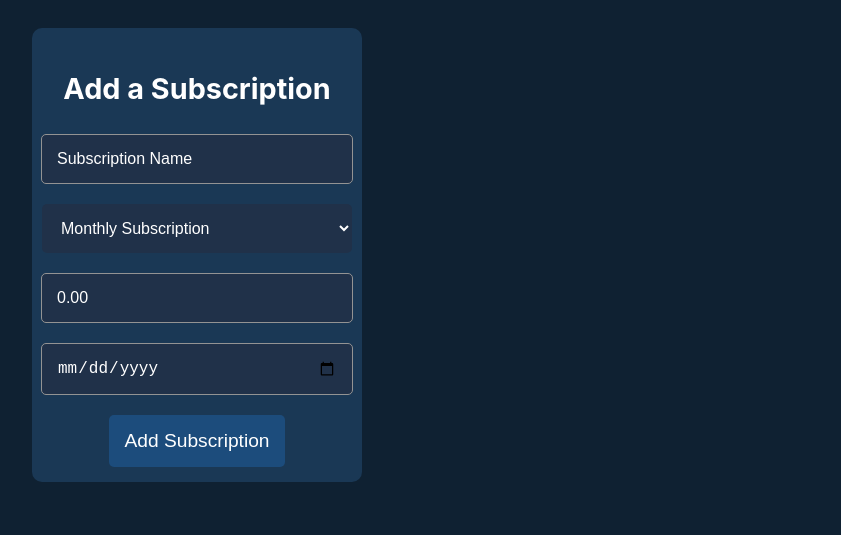
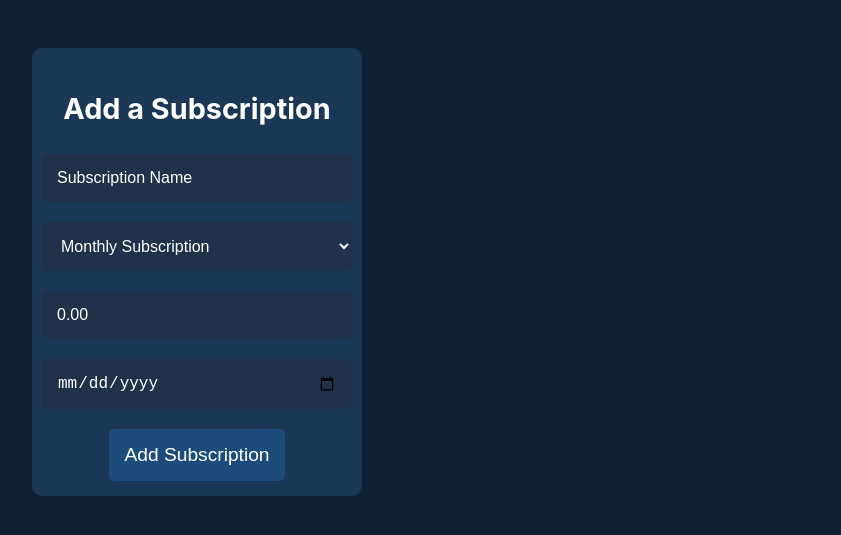
Before and after one commit to phsworks/subscriptions-app, a website built with Vite: page index.html in a window 1280 px wide. Shown: the part 89-624 px from the top of the page, without its empty margins (88-929 px from the left). Built offline with nearby package versions, Linux system fonts and the light colour scheme; some packages are replaced by stand-ins of ours; no server answers; the database is empty.

Commit message:
height adjustments

```diff
--- a/src/style.css
+++ b/src/style.css
@@ -30,8 +30,7 @@ h1 {
   justify-content: center;
   align-items: center;
   gap: 20px;
-  padding-left: 20px;
-  padding-right: 20px;
+  padding: 20px 20px 60px 20px;
 }
 
 .add-subscription-section {
@@ -62,10 +61,11 @@ h1 {
     width: 280px;
     background-color: #203149;
     color: white;
-    border: 1px solid rgb(147, 147, 147);
     padding: 15px;
     border-radius: 5px;
     font-size: 1.0rem;
+    border: none;
+
   }
 
   ::placeholder {
@@ -74,7 +74,6 @@ h1 {
   select {
     width: 310px;
     background-color: #203149;
-    border: 1px solid rgb(147, 147, 147);
     color: white;
     border: none;
     padding: 15px;
```
